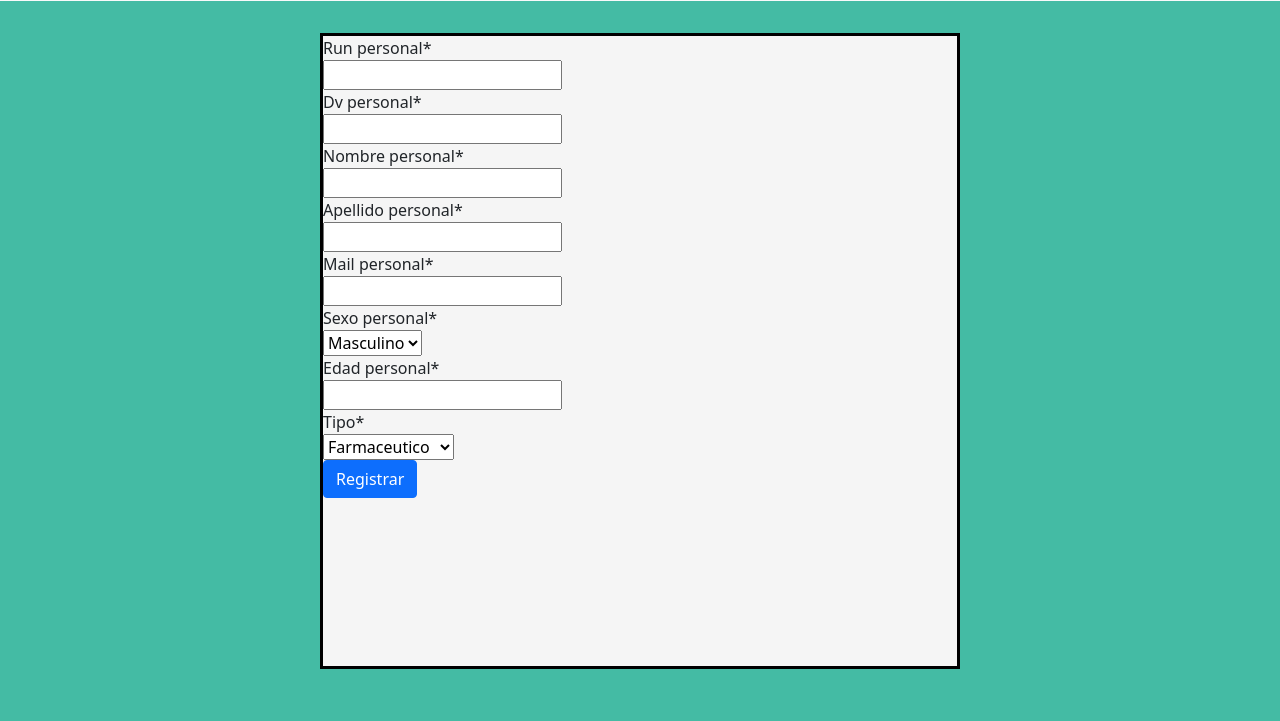
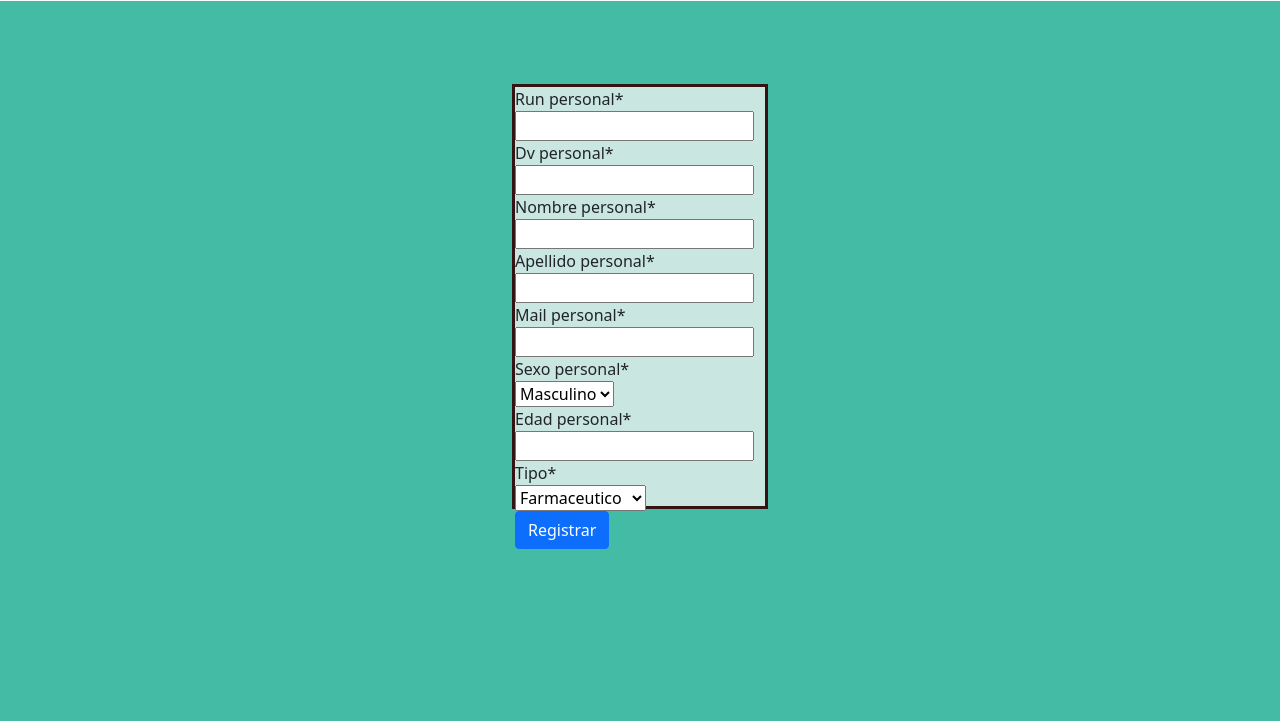
Before and after one commit to analiarojas2900/Cefam, a Django app: page /admin_creacion/ in a window 1280 px wide. Shown: the part 349-1070 px from the top of the page. Run offline with Django 4.2, Linux system fonts and the light colour scheme; some libraries are stand-ins or nearby versions.

Commit message:
cambios_bastian

```diff
--- a/polls/static/styles/admin_creacion.css
+++ b/polls/static/styles/admin_creacion.css
@@ -1,10 +1,10 @@
 .box_formulario {
-    height: 90%;
-    width: 50%;
-    border: solid black;
-    background-color: whitesmoke;
+    height: 60%;
+    width: 20%;
+    border: solid rgb(54, 19, 19);
+    background-color: rgba(245, 245, 245, 0.753);
     margin: auto;
-    margin-top: 2%;
+    margin-top: 6%;
     padding: 0%;
 }
 
--- a/polls/templates/admin/admin_creacion.html
+++ b/polls/templates/admin/admin_creacion.html
@@ -4,6 +4,7 @@
 {% load crispy_forms_tags %}
 
 {% block titulo %}Admin{% endblock %}
+
 
 {% block styles %}
 <link rel="stylesheet" href="{% static 'styles/admin_creacion.css' %}?{% now 'U' %}">
@@ -22,10 +23,9 @@
         {% endif %}
         <form method='post' action='{% url 'admin_creacion' %}'>
             {% csrf_token %}
-            <table>
-                {{ form|crispy }}
-            </table>
+            <table>{{ form|crispy  }}</table>
             <input type='submit' class='btn btn-primary' value='Registrar'>
         </form>
     </div>
+
 {% endblock %}
--- a/polls/templates/registration/iniciar_sesion.html
+++ b/polls/templates/registration/iniciar_sesion.html
@@ -19,7 +19,7 @@
           	<div class="user_card">
 				<div class="d-flex justify-content-center">
 					<div class="brand_logo_container">
-						<img src="{% static 'images/icons8-usuario-64.png' %}" class="brand_logo" alt="Logo">
+						<img src="{% static 'images/doctor-icon-png-24.png' %}" class="brand_logo" alt="Logo">
 					</div>
 				</div>
 				{% if messages %}
```
Also changed, not shown: polls/static/styles/login.css (+5 -2 lines), polls/static/images/clean-medical-background_53876-116875.jpg (added), polls/static/images/doctor-icon-png-24.png (added).
